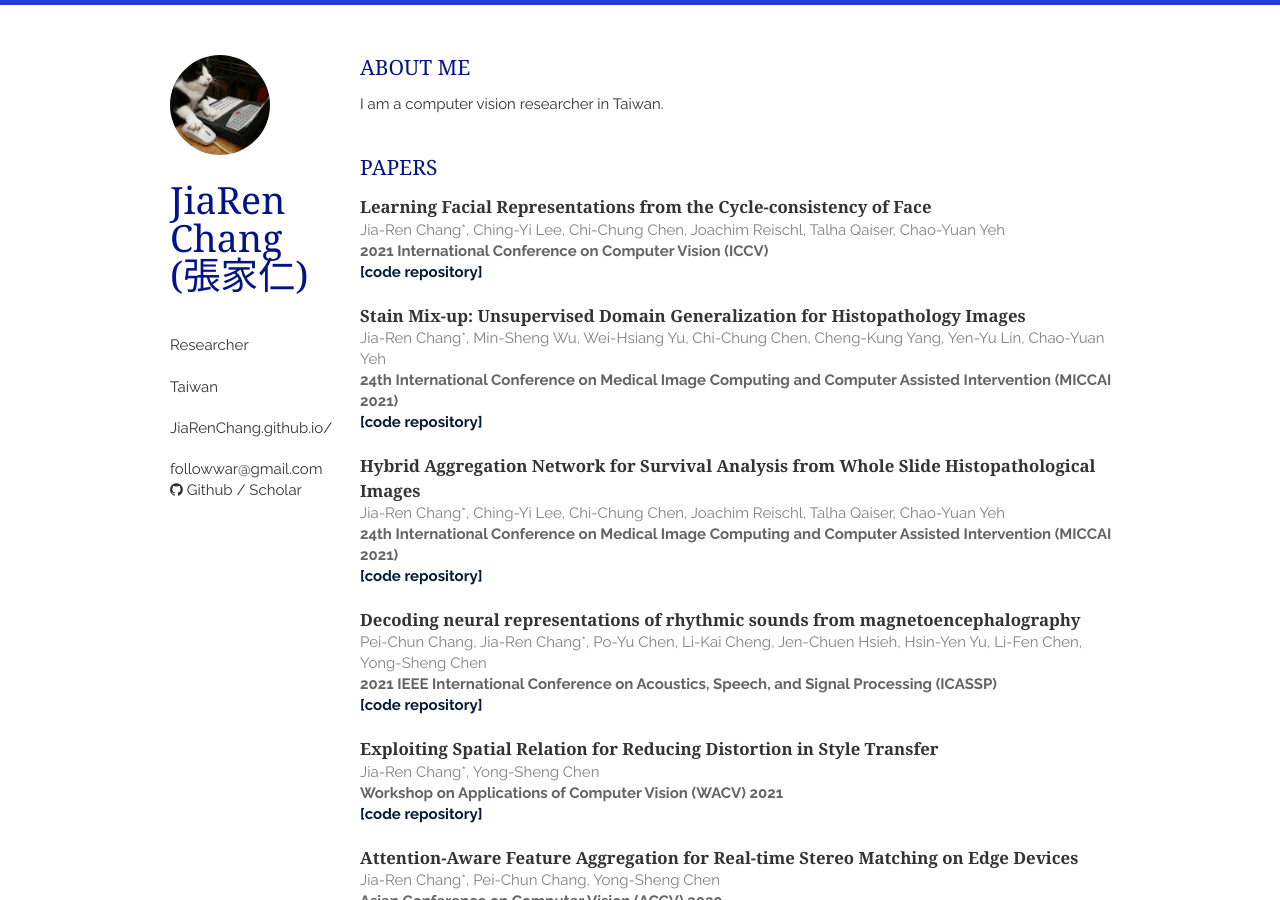
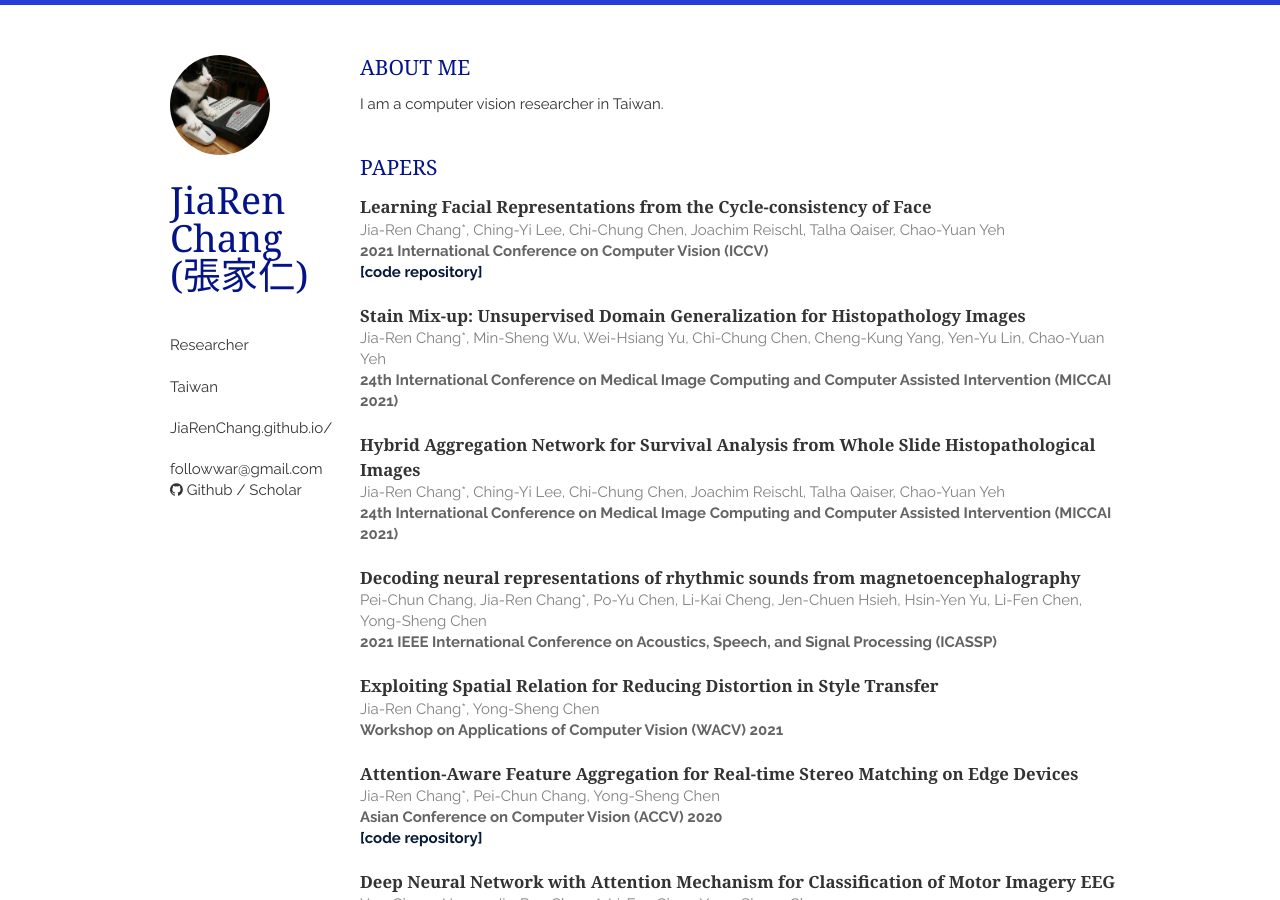
Before and after one commit to JiaRenChang/JiaRenChang.github.io, a Jekyll site: the page built from index.html, in a window 1280 px wide and 900 px high. Built offline with Jekyll 4.4.1, drawn with Linux system fonts in a browser that asks for light colours; nearby versions of some CDN libraries; the list of posts is cut into pages by our own code; a style sheet for code colours, icons or effects is not loaded.

Commit message:
Update papers.html

```diff
--- a/_includes/papers.html
+++ b/_includes/papers.html
@@ -22,9 +22,6 @@
         <p>
             <em>24th International Conference on Medical Image Computing and Computer Assisted Intervention (MICCAI 2021)</em>
         </p>
-        <p><a href="">
-            <em><font color="#061b38">[code repository]</font></em>
-        </a></p>
     </article>
 
 
@@ -36,9 +33,6 @@
         <p>
             <em>24th International Conference on Medical Image Computing and Computer Assisted Intervention (MICCAI 2021)</em>
         </p>
-        <p><a href="">
-            <em><font color="#061b38">[code repository]</font></em>
-        </a></p>
     </article>
 
      <article>
@@ -49,9 +43,6 @@
         <p>
             <em>2021 IEEE International Conference on Acoustics, Speech, and Signal Processing (ICASSP)</em>
         </p>
-        <p><a href="">
-            <em><font color="#061b38">[code repository]</font></em>
-        </a></p>
     </article>
 
     <article>
@@ -62,9 +53,6 @@
         <p>
             <em>Workshop on Applications of Computer Vision (WACV) 2021</em>
         </p>
-        <p><a href="">
-            <em><font color="#061b38">[code repository]</font></em>
-        </a></p>
     </article>
 
     <article>
```
